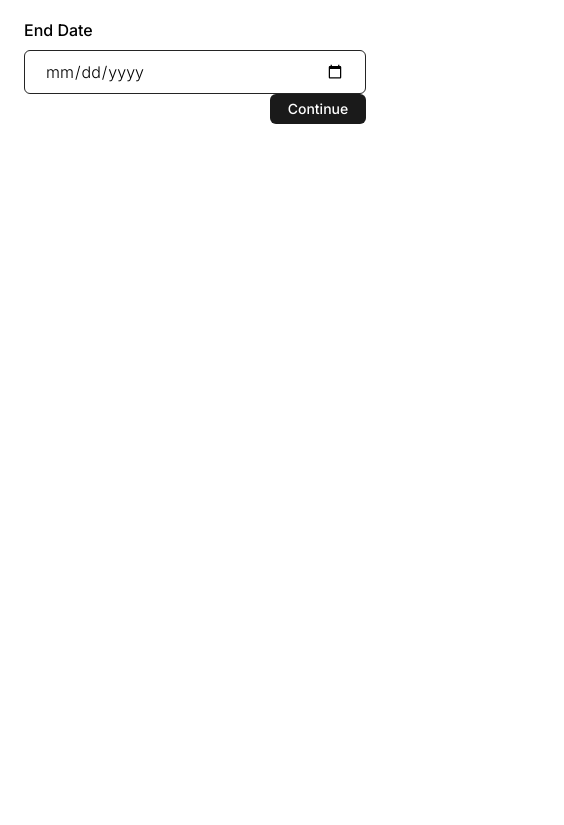
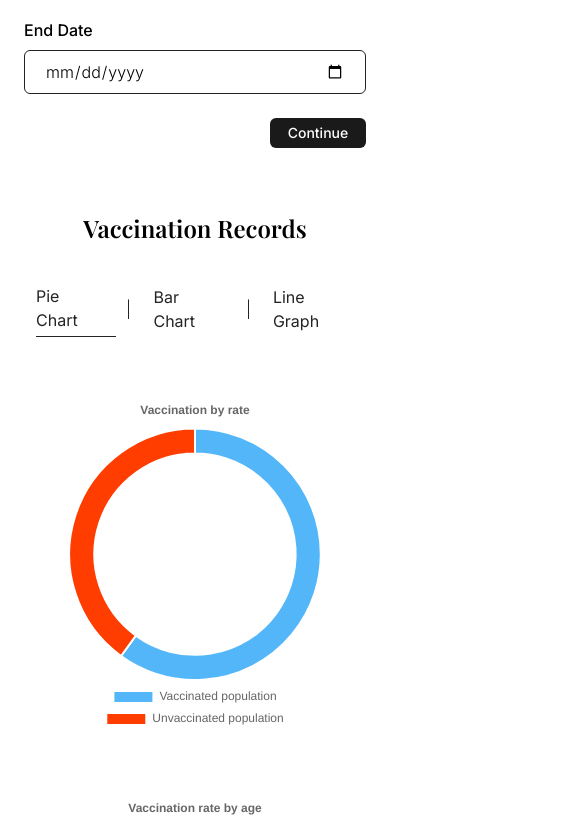
Before and after one commit to Zinnybliss/Health-Hubb, a React (Vite) app: page /vaccination-hub in a window 390 px wide. Shown: the part 2571-3396 px from the top of the page, 564 px wide, since content can reach past the window. Before the commit the page ends 2735 px from the top, so only its background shows below. Built offline with nearby package versions, Linux system fonts and the light colour scheme; no server answers; a web font is replaced by a local one.

Commit message:
added chartjs in the vaccination hub page

```diff
--- a/package.json
+++ b/package.json
@@ -10,8 +10,10 @@
     "preview": "vite preview"
   },
   "dependencies": {
+    "chart.js": "^4.4.4",
     "clsx": "^2.1.1",
     "react": "^18.3.1",
+    "react-chartjs-2": "^5.2.0",
     "react-dom": "^18.3.1",
     "react-hook-form": "^7.53.0",
     "react-icons": "^5.3.0",
--- /dev/null
+++ b/src/components/common/BarChart.jsx
@@ -0,0 +1,93 @@
+import { Bar } from 'react-chartjs-2';
+import 'chart.js/auto';
+
+const data1 = {
+  labels: ['Vaccinated population', 'Unvaccinated population'],
+  datasets: [
+    {
+      data: [60, 40],
+      backgroundColor: ['#53B6F9', '#FF3D00'],
+    },
+  ],
+};
+
+const data2 = {
+  labels: ['0-5years', '0-5years', '6-15years', '6-15years'],
+  datasets: [
+    {
+      data: [40, 72, 40, 40],
+      backgroundColor: ['#FFC107', '#53B6F9', '#FF3D00', '#4CAF50'],
+    },
+  ],
+};
+
+const data3 = {
+  labels: ['Male', 'Female'],
+  datasets: [
+    {
+      data: [45, 135],
+      backgroundColor: ['#53B6F9', '#FF3D00'],
+    },
+  ],
+};
+
+const options1 = {
+  responsive: true,
+  maintainAspectRatio: true,
+  plugins: {
+    legend: {
+      display: false,
+    },
+    title: {
+      display: true,
+      text: 'Vaccination by rate',
+    },
+  },
+};
+const options2 = {
+  responsive: true,
+  maintainAspectRatio: true,
+  plugins: {
+    legend: {
+      display: false,
+    },
+    title: {
+      display: true,
+      text: 'Vaccination rate by age',
+    },
+  },
+};
+const options3 = {
+  responsive: true,
+  maintainAspectRatio: true,
+  plugins: {
+    legend: {
+      display: false,
+    },
+    title: {
+      display: true,
+      text: 'Vaccination rate gender',
+    },
+  },
+};
+
+// defaults.responsive = true;
+// defaults.maintainAspectRatio = false;
+// defaults.aspect
+
+const BarChart = () => {
+  return (
+    <div className='grid gap-14 sm:grid-cols-3'>
+      <section className='h-56'>
+        <Bar data={data1} options={options1} />
+      </section>
+      <section>
+        <Bar data={data2} options={options2} />
+      </section>
+      <section>
+        <Bar data={data3} options={options3} />
+      </section>
+    </div>
+  );
+};
+export default BarChart;
--- /dev/null
+++ b/src/components/common/LineGraph.jsx
@@ -0,0 +1,109 @@
+import { Line } from 'react-chartjs-2';
+import 'chart.js/auto';
+
+const data = {
+  labels: ['Vaccinated population', 'Unvaccinated population'],
+  datasets: [
+    {
+      label: 'Vaccination by rate',
+      data: [60, 40],
+      borderColor: '#53B6F9',
+      backgroundColor: '#53B6F9',
+    },
+  ],
+};
+
+const data2 = {
+  labels: ['0-5years', '0-5years', '6-15years', '6-15years'],
+  datasets: [
+    {
+      label: 'Vaccination rate by age',
+      data: [40, 72, 40, 40],
+      borderColor: '#FFC107',
+      backgroundColor: '#FFC107',
+    },
+  ],
+};
+
+const data3 = {
+  labels: ['Male', 'Female'],
+  datasets: [
+    {
+      label: 'Vaccination rate by gender',
+      data: [45, 135],
+      borderColor: '#FF3D00',
+      backgroundColor: '#FF3D00',
+    },
+  ],
+};
+
+const options = {
+  responsive: true,
+  maintainAspectRatio: true,
+  elements: {
+    line: { tension: 0.5 },
+  },
+  plugins: {
+    legend: {
+      display: false,
+      position: 'bottom',
+    },
+    title: {
+      display: true,
+      text: 'Vaccination by rate ',
+    },
+  },
+};
+
+const options2 = {
+  responsive: true,
+  maintainAspectRatio: true,
+  elements: {
+    line: { tension: 0.5 },
+  },
+  plugins: {
+    legend: {
+      display: false,
+      position: 'bottom',
+    },
+    title: {
+      display: true,
+      text: 'Vaccination rate by age',
+    },
+  },
+};
+
+const options3 = {
+  responsive: true,
+  maintainAspectRatio: true,
+  elements: {
+    line: { tension: 0.5 },
+  },
+  plugins: {
+    legend: {
+      display: false,
+      position: 'bottom',
+    },
+    title: {
+      display: true,
+      text: 'Vaccination rate by gender',
+    },
+  },
+};
+
+const LineGraph = () => {
+  return (
+    <div className='grid gap-10 sm:grid-cols-3'>
+      <section>
+        <Line data={data} options={options} />
+      </section>
+      <section>
+        <Line data={data2} options={options2} />
+      </section>
+      <section>
+        <Line data={data3} options={options3} />
+      </section>
+    </div>
+  );
+};
+export default LineGraph;
--- /dev/null
+++ b/src/components/common/PieChart.jsx
@@ -0,0 +1,95 @@
+import { Doughnut, Pie } from 'react-chartjs-2';
+import 'chart.js/auto';
+
+const doughnutdata = {
+  labels: ['Vaccinated population', 'Unvaccinated population'],
+  datasets: [
+    {
+      label: 'Vaccination Rate',
+      data: [60, 40],
+      backgroundColor: ['#53B6F9', '#FF3D00'],
+    },
+  ],
+};
+
+const doghnutOptions = {
+  responsive: true,
+  cutout: `80%`,
+  plugins: {
+    legend: {
+      display: true,
+      position: 'bottom',
+    },
+    title: {
+      display: true,
+      text: 'Vaccination by rate',
+    },
+  },
+};
+
+const pieOptions1 = {
+  responsive: true,
+  plugins: {
+    legend: {
+      display: true,
+      position: 'bottom',
+    },
+    title: {
+      display: true,
+      text: 'Vaccination rate by age',
+    },
+  },
+};
+
+const pieOptions2 = {
+  responsive: true,
+  plugins: {
+    legend: {
+      display: true,
+      position: 'bottom',
+    },
+    title: {
+      display: true,
+      text: 'Vaccination rate by gender',
+    },
+  },
+};
+
+const piedata1 = {
+  labels: ['0-5years', '0-5years', '6-15years', '6-15years'],
+  datasets: [
+    {
+      label: 'Vaccination by age',
+      data: [40, 72, 40, 40],
+      backgroundColor: ['#FFC107', '#53B6F9', '#FF3D00', '#4CAF50'],
+    },
+  ],
+};
+
+const piedata2 = {
+  labels: ['Male', 'Female'],
+  datasets: [
+    {
+      label: 'Vaccination by gender',
+      data: [45, 135],
+      backgroundColor: ['#53B6F9', '#FF3D00'],
+    },
+  ],
+};
+
+const PieChart = () => {
+  return (
+    <div className='grid gap-14 sm:grid-cols-3'>
+      <section>
+        <Doughnut data={doughnutdata} options={doghnutOptions} />
+      </section>
+      <section>
+        <Pie data={piedata1} options={pieOptions1} />
+      </section>
+      <section>
+        <Pie data={piedata2} options={pieOptions2} />
+      </section>
+    </div>
+  );
+};
+export default PieChart;
--- a/src/pages/VaccinationHub.jsx
+++ b/src/pages/VaccinationHub.jsx
@@ -7,6 +7,10 @@ import vacImg3 from '../images/vacImg3.png';
 import vacImg4 from '../images/vacImg4.png';
 import { useEffect, useState } from 'react';
 import { cn } from '../../lib/utils';
+import BarChart from '../components/common/BarChart';
+import LineGraph from '../components/common/LineGraph';
+import PieChart from '../components/common/PieChart';
+import Footer from '../components/common/Footer';
 
 const data = [
   {
@@ -56,6 +60,7 @@ const ageRanges = [
 
 const VaccinationHub = () => {
   const [states, setStates] = useState([]);
+  const [chart, setChart] = useState('Pie Chart');
 
   const fetchStates = async () => {
     try {
@@ -231,7 +236,13 @@ const VaccinationHub = () => {
               )}
             </label>
           </section>
-          <div className='flex justify-end'>
+
+          {/* <section>
+            <p>Vaccination type</p>
+            <p>Dsh fhdf fhdfjf djkfjfo fhfsdfslif suynfsdf rde</p>
+          </section> */}
+
+          <div className='flex mt-6 justify-end'>
             <button
               type='submit'
               className={cn('py-1 text-sm rounded-md', {
@@ -242,7 +253,51 @@ const VaccinationHub = () => {
             </button>
           </div>
         </form>
+
+        <h1 className='font-playfair mt-16 mb-9 text-2xl text-center font-semibold sm:text-3xl'>
+          Vaccination Records
+        </h1>
+        <div className='flex items-center justify-center gap-3'>
+          <div
+            className={cn(
+              'text-primary bg-transparent py-1 rounded-none p-0 pr-3 ml-3 focus:outline-none cursor-pointer',
+              chart === 'Pie Chart' && 'border-b border-b-primary py-1'
+            )}
+            onClick={() => setChart('Pie Chart')}
+          >
+            Pie Chart
+          </div>
+          <hr className='border-r border-r-primary h-5' />
+
+          <div
+            className={cn(
+              'text-primary bg-transparent py-1 rounded-none p-0 pr-3 ml-3 focus:outline-none cursor-pointer',
+              chart === 'Bar Chart' && 'border-b border-b-primary py-1'
+            )}
+            onClick={() => setChart('Bar Chart')}
+          >
+            Bar Chart
+          </div>
+          <hr className='border-r border-r-primary h-5' />
+          <div
+            className={cn(
+              'text-primary bg-transparent py-1 rounded-none p-0 pr-3 ml-3 focus:outline-none cursor-pointer',
+              chart === 'Line Graph' && 'border-b border-b-primary py-1'
+            )}
+            onClick={() => setChart('Line Graph')}
+          >
+            Line Graph
+          </div>
+        </div>
+
+        <section className='mt-14'>
+          {chart === 'Pie Chart' && <PieChart />}
+          {chart === 'Bar Chart' && <BarChart />}
+          {chart === 'Line Graph' && <LineGraph />}
+        </section>
       </MaxWidthWrapper>
+
+      <Footer />
     </div>
   );
 };
```
Also changed, not shown: 1 other file (tests, documents, lock files or other folders).
